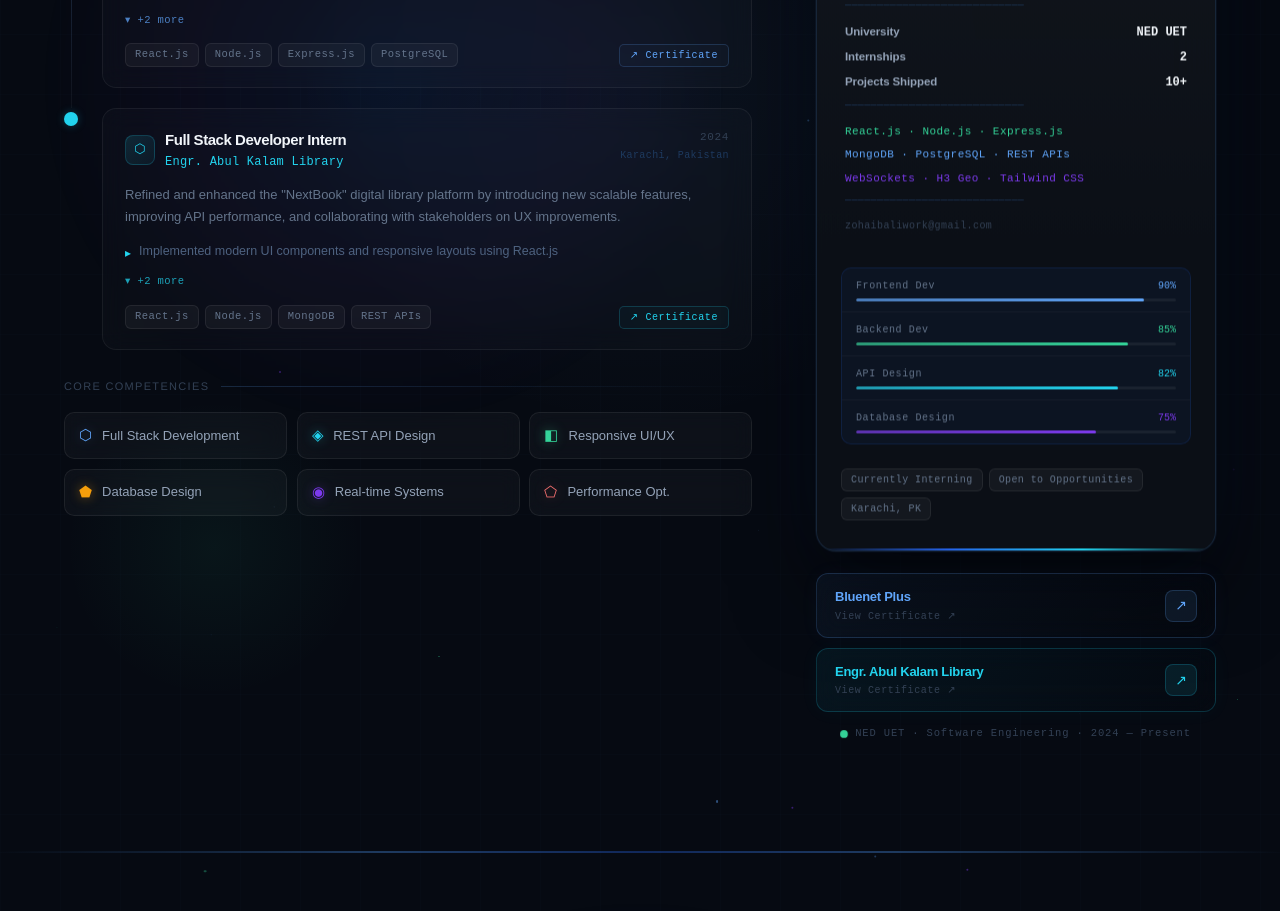
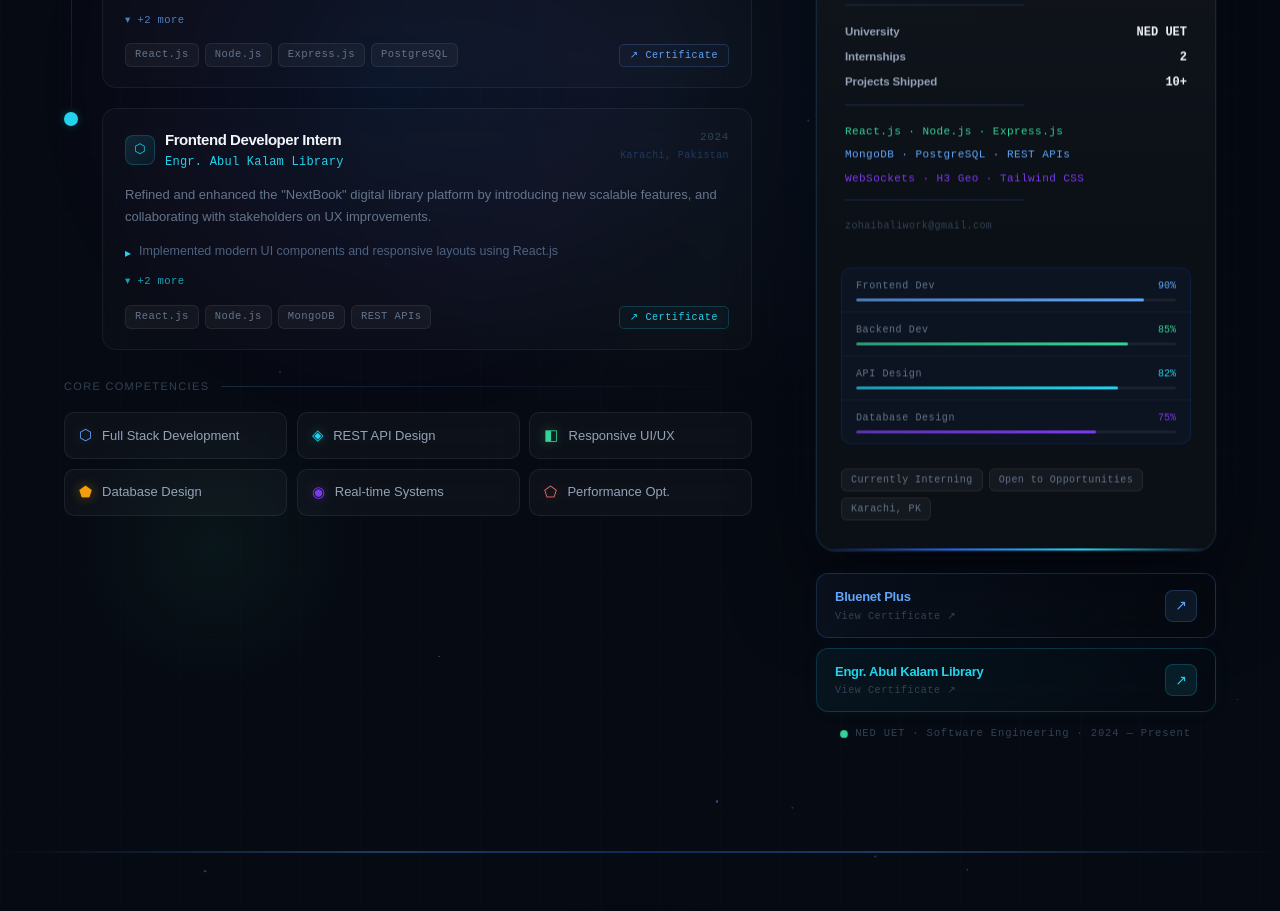
Before and after one commit to githubzohaib/Portfolio-Website, a React (Vite) app in the folder client/: page / in a window 1280 px wide. Shown: the part 4100-5011 px from the top of the page. Built offline with nearby package versions, Linux system fonts and the light colour scheme.

Commit message:
URL Changed

```diff
--- a/client/src/components/layouts/Internship.tsx
+++ b/client/src/components/layouts/Internship.tsx
@@ -103,18 +103,18 @@ const internships: InternshipEntry[] = [
     ],
   },
   {
-    role: "Full Stack Developer Intern",
+    role: "Frontend Developer Intern",
     company: "Engr. Abul Kalam Library",
     period: "2024",
     location: "Karachi, Pakistan",
     description:
-      'Refined and enhanced the "NextBook" digital library platform by introducing new scalable features, improving API performance, and collaborating with stakeholders on UX improvements.',
+      'Refined and enhanced the "NextBook" digital library platform by introducing new scalable features, and collaborating with stakeholders on UX improvements.',
     color: "#22D3EE",
     tags: ["React.js", "Node.js", "MongoDB", "REST APIs"],
-    certificate: "https://tinyurl.com/pavpd6n3",
+    certificate: "https://drive.google.com/file/d/12Nlv4QoLAEdZ9FIyYBng_JxnHRXr4whp/view?usp=drivesdk",
     highlights: [
       "Implemented modern UI components and responsive layouts using React.js",
-      "Improved backend APIs and database structure for measurably optimized performance",
+      "Integrate backend APIs for measurably optimized performance",
       "Collaborated directly with stakeholders to improve usability and system reliability",
     ],
   },
```
